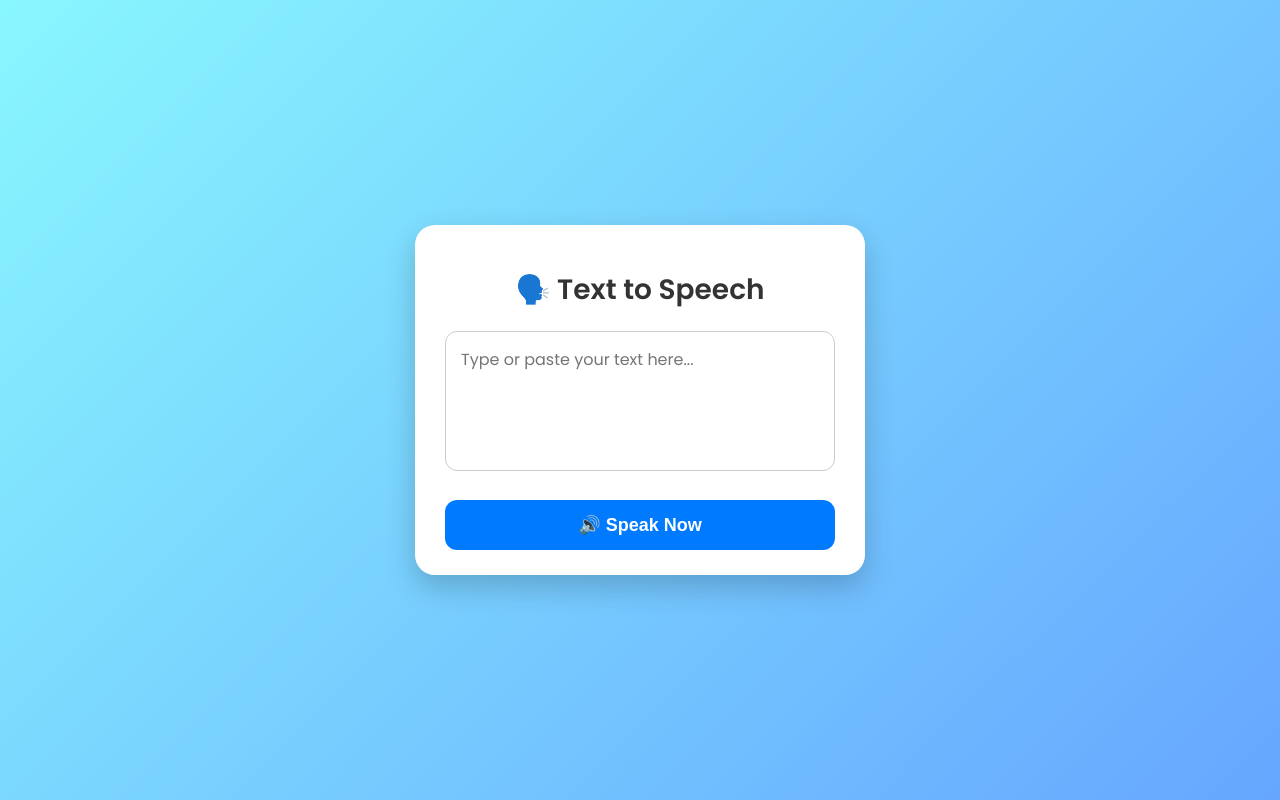
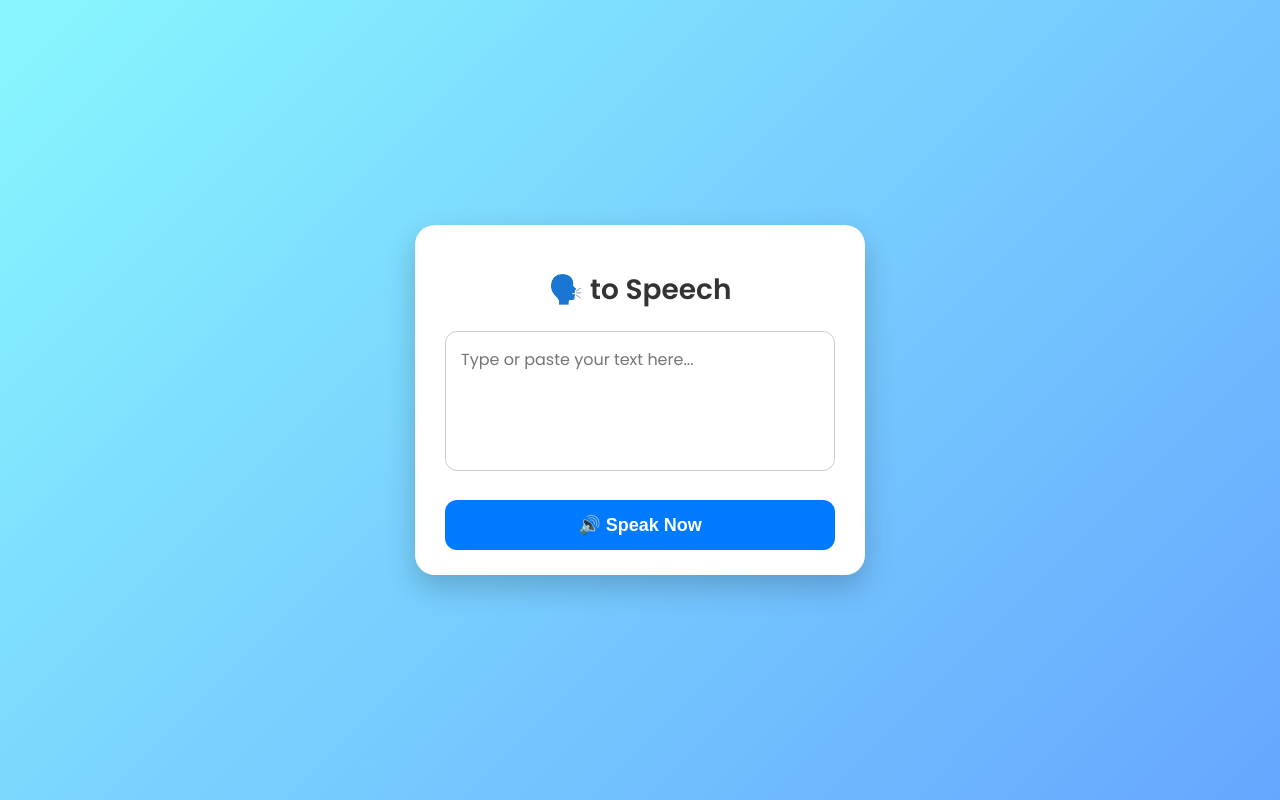
Before and after one commit to Dhruval18/Text2Voice, a plain HTML site: page index.html in a window 1280 px wide. Drawn offline with Linux system fonts and the light colour scheme.

Commit message:
Update index.html

```diff
--- a/index.html
+++ b/index.html
@@ -9,7 +9,7 @@
 </head>
 <body>
   <div class="container">
-    <h1>🗣️ Text to Speech</h1>
+    <h1>🗣️ to Speech</h1>
     <textarea id="textInput" placeholder="Type or paste your text here..."></textarea>
     <button onclick="speakText()">🔊 Speak Now</button>
   </div>
```
